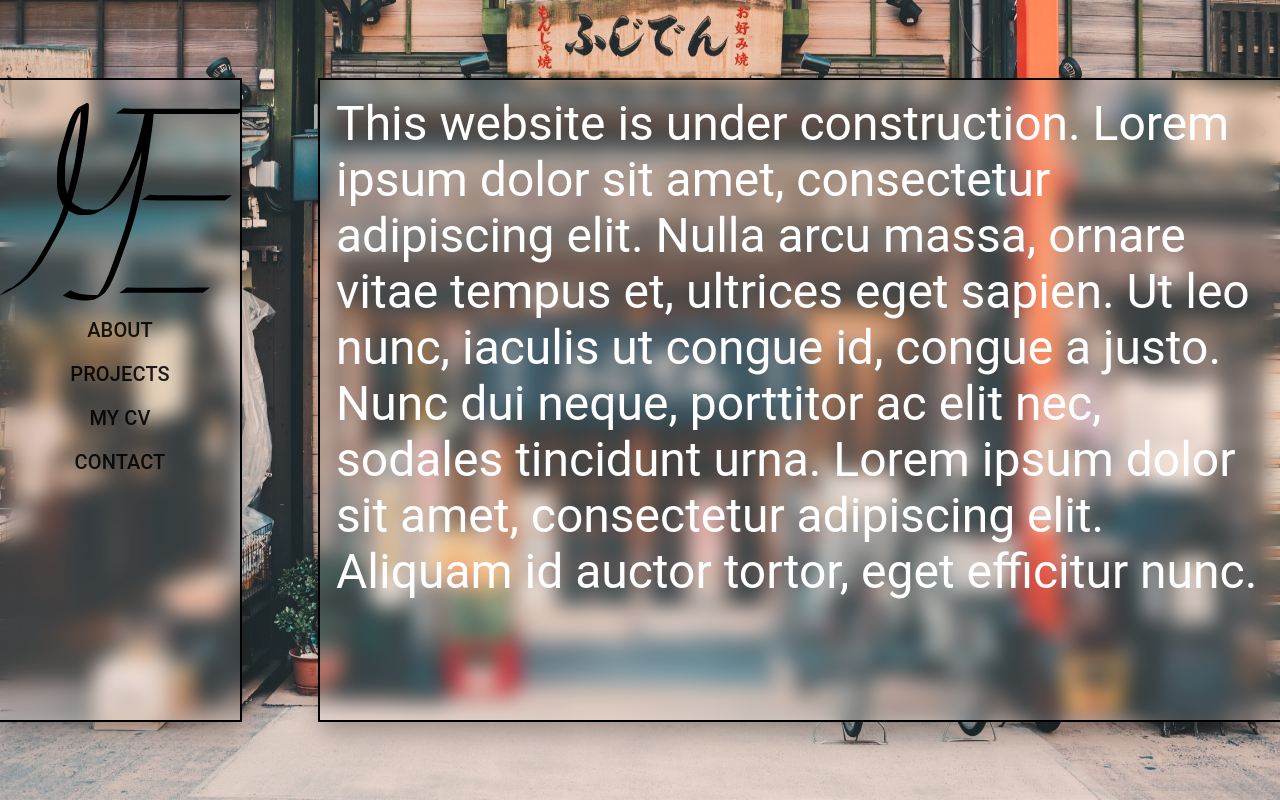
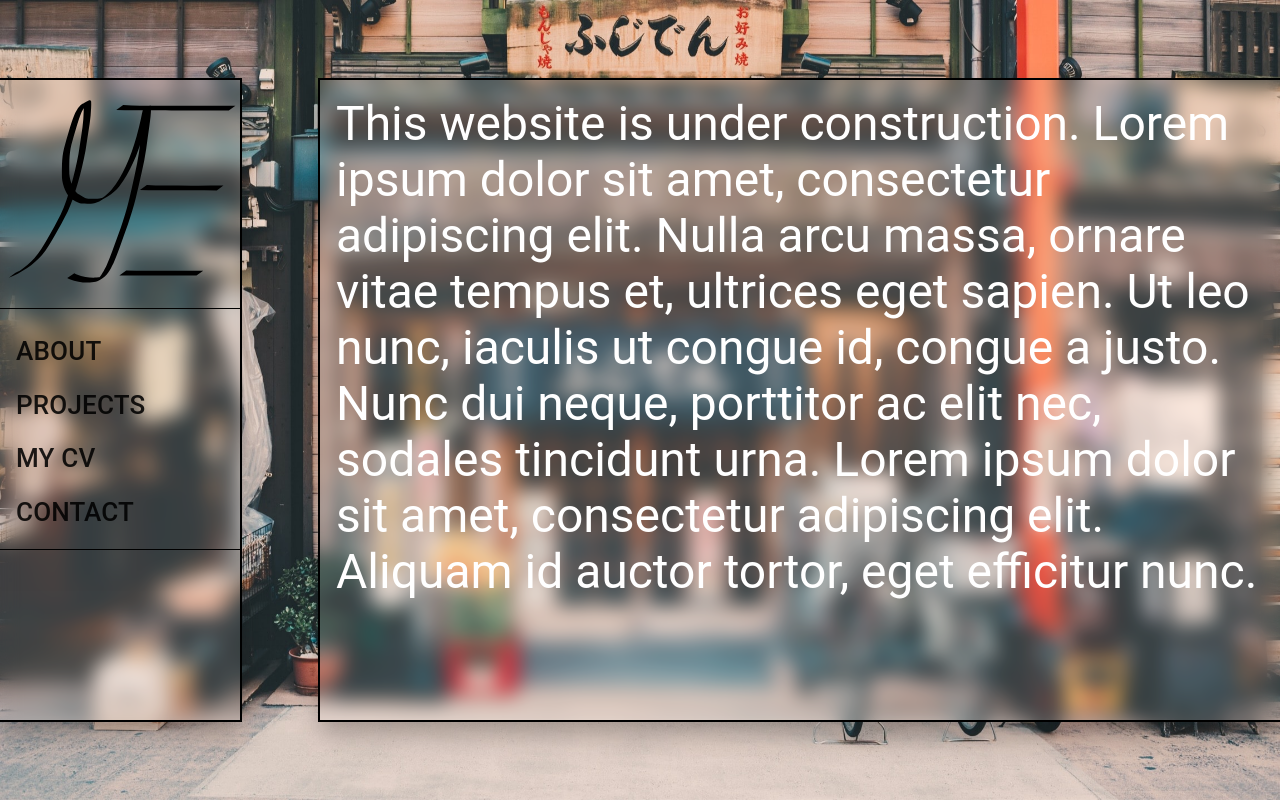
Before and after one commit to Matteas-Eden/matteas-eden.github.io, a React (Create React App) app: page / in a window 1280 px wide. Built offline with nearby package versions, Linux system fonts and the light colour scheme.

Commit message:
Add black divider lines and change menu formatting

```diff
--- a/src/components/Menu.jsx
+++ b/src/components/Menu.jsx
@@ -6,6 +6,18 @@ import { LanguageSwitcher } from './LanguageSwitcher';
 import { SignatureCalligraphy } from './SignatureCalligraphy';
 
 import { Grid } from '@material-ui/core';
+
+const ColoredLine = ({ color }) => (
+    <hr
+        style={{
+            color: color,
+            backgroundColor: color,
+            height: '1px',
+            width: '15rem',
+            borderStyle: 'hidden',
+        }}
+    />
+);
 
 export const Menu = props => {
     return (
@@ -18,10 +30,12 @@ export const Menu = props => {
                     justify="center"
                     spacing={3}
                 >
-                    <SignatureCalligraphy size="10em" />
+                    <SignatureCalligraphy size="15rem" />
+                    <ColoredLine color="black" />
                     <NavMenu
                         items={['About', 'Projects', 'My CV', 'Contact']}
                     />
+                    <ColoredLine color="black" />
                 </Grid>
             </FrostedGlassView>
         </div>
--- a/src/components/MenuItem.jsx
+++ b/src/components/MenuItem.jsx
@@ -8,7 +8,12 @@ export const MenuItem = props => {
                 console.log('Hello, you asked for me?');
             }}
         >
-            <Typography variant="h6">{props.item}</Typography>
+            <Typography
+                variant="h6"
+                style={{ fontFamily: 'Roboto', fontSize: 26 }}
+            >
+                {props.item}
+            </Typography>
         </Button>
     );
 };
--- a/src/components/NavMenu.jsx
+++ b/src/components/NavMenu.jsx
@@ -6,7 +6,12 @@ export const NavMenu = props => {
     const items = props.items;
     return (
         <div className="nav-menu">
-            <Grid container direction="column" spacing={5}>
+            <Grid
+                container
+                direction="column"
+                alignItems="flex-start"
+                spacing={8}
+            >
                 {items.map((item, index) => (
                     <MenuItem
                         key={index}
--- a/src/styles/Main.scss
+++ b/src/styles/Main.scss
@@ -28,6 +28,8 @@
 }
 
 .nav-menu {
+    padding-top: 3rem;
+    padding-bottom: 2rem;
     width: 10rem;
     height: 10rem;
 }
```
